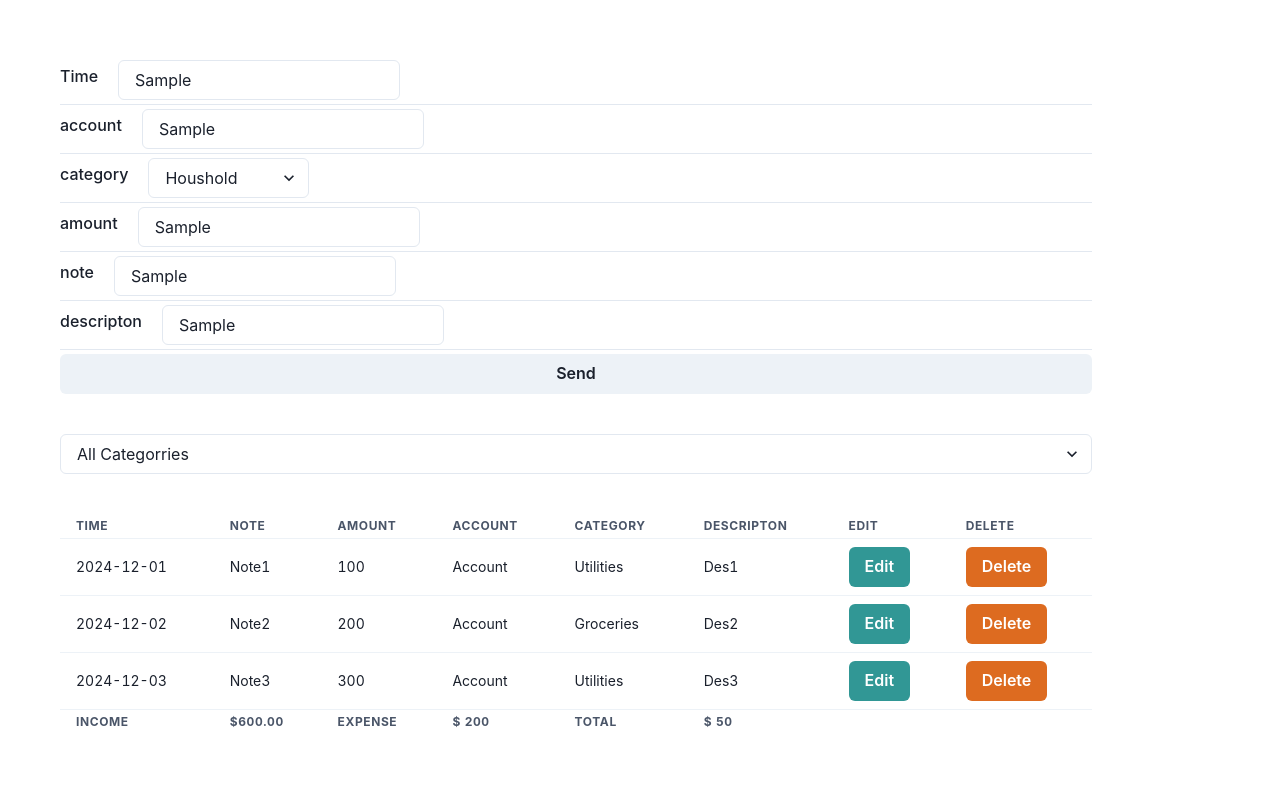
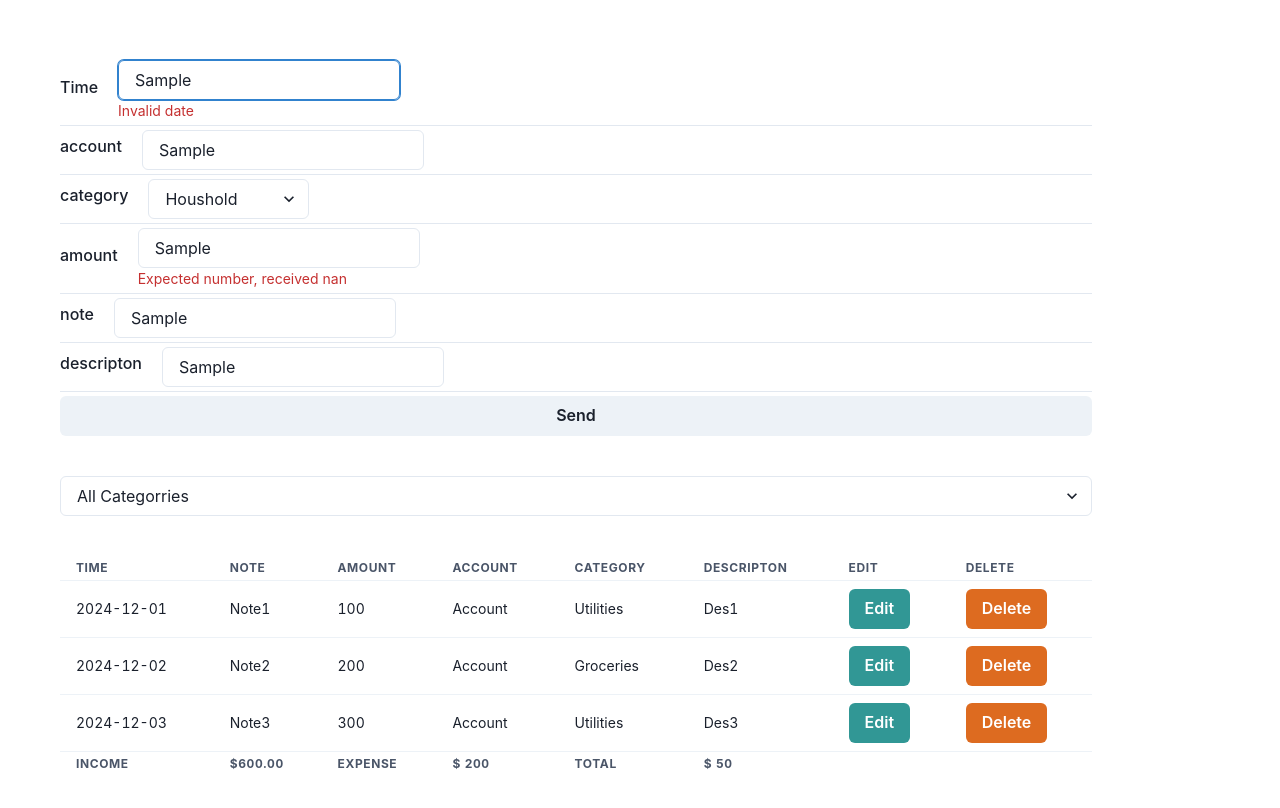
Before and after one commit to msm-faraj/React-Expense-Tracker, a React (Vite) app: page / in a window 1280 px wide. Both pictures are taken after typing "Sample", "Sample", "Sample", "Sample", "Sample" into the empty fields and a click on the button "Send". Shown: the top 808 px of the page. Built offline with nearby package versions, Linux system fonts and the light colour scheme.

Commit message:
form validation done with zod and react-hook-form

```diff
--- a/package.json
+++ b/package.json
@@ -13,9 +13,12 @@
     "@chakra-ui/react": "^2.8.2",
     "@emotion/react": "^11.11.3",
     "@emotion/styled": "^11.11.0",
+    "@hookform/resolvers": "^3.3.4",
     "framer-motion": "^11.0.5",
     "react": "^18.2.0",
-    "react-dom": "^18.2.0"
+    "react-dom": "^18.2.0",
+    "react-hook-form": "^7.50.1",
+    "zod": "^3.22.4"
   },
   "devDependencies": {
     "@types/react": "^18.2.43",
--- a/src/App.tsx
+++ b/src/App.tsx
@@ -3,15 +3,7 @@ import { ExpenceTable } from "./components/ExpenseTable";
 import ExpenseFilter from "./components/ExpenseFilter";
 import { Box } from "@chakra-ui/react";
 import { ExpenseForm } from "./components/ExpenseForm";
-
-export const categories = [
-  "Houshold",
-  "Groceres",
-  "Transportation",
-  "Cloths",
-  "Health",
-  "Entertainment",
-];
+import categories from "./categories";
 
 function App() {
   const [selectedCategory, setSelectedCategory] = useState("");
@@ -56,13 +48,11 @@ function App() {
         <ExpenseForm></ExpenseForm>
       </Box>
       <Box p={p}>
-        {" "}
         <ExpenseFilter
           onSelectedCategory={(category) => setSelectedCategory(category)}
         ></ExpenseFilter>
       </Box>
       <Box p={p}>
-        {" "}
         <ExpenceTable
           expenses={visibleExpenses}
           onDelete={(id) => setExpenses(expenses.filter((e) => e.id !== id))}
--- /dev/null
+++ b/src/categories.ts
@@ -0,0 +1,10 @@
+const categories = [
+  "Houshold",
+  "Groceres",
+  "Transportation",
+  "Cloths",
+  "Health",
+  "Entertainment",
+] as const;
+
+export default categories;
--- a/src/components/ExpenseFilter.tsx
+++ b/src/components/ExpenseFilter.tsx
@@ -1,5 +1,5 @@
 import { Select } from "@chakra-ui/react";
-import { categories } from "../App";
+import categories from "../categories";
 
 interface Props {
   onSelectedCategory: (category: string) => void;
--- a/src/components/ExpenseForm.tsx
+++ b/src/components/ExpenseForm.tsx
@@ -1,4 +1,5 @@
 import {
+  Text,
   Box,
   Button,
   FormControl,
@@ -10,11 +11,38 @@ import {
   VStack,
 } from "@chakra-ui/react";
 
-import { categories } from "../App";
+import categories from "../categories";
+import { z } from "zod";
+import { zodResolver } from "@hookform/resolvers/zod";
+import { Form, useForm } from "react-hook-form";
+
+const style = {
+  colorDanger: "red.600",
+  errorFontSize: "sm",
+};
+
+const schema = z.object({
+  time: z.date(),
+  note: z.string().min(3).max(50),
+  amount: z.number().min(0.01).max(100_000),
+  account: z.string().min(3).max(50),
+  category: z.enum(categories),
+  description: z
+    .string()
+    .min(3, { message: "Description must be at least 3 char" })
+    .max(100),
+});
+
+type EpxenseFormData = z.infer<typeof schema>;
 
 export const ExpenseForm = () => {
+  const {
+    register,
+    handleSubmit,
+    formState: { errors },
+  } = useForm<EpxenseFormData>({ resolver: zodResolver(schema) });
   return (
-    <FormControl>
+    <form onSubmit={handleSubmit((data) => console.log(data))}>
       <VStack
         divider={<StackDivider borderColor="gray.200" />}
         spacing={1}
@@ -25,7 +53,16 @@ export const ExpenseForm = () => {
             <FormLabel htmlFor="time">Time</FormLabel>
           </Box>
           <Box>
-            <Input id="time" type="text"></Input>
+            <Input
+              {...register("time", { valueAsDate: true })}
+              id="time"
+              type="text"
+            ></Input>
+            {errors.time && (
+              <Text fontSize={style.errorFontSize} color={style.colorDanger}>
+                {errors.time.message}
+              </Text>
+            )}
           </Box>
         </HStack>
         <HStack>
@@ -33,7 +70,12 @@ export const ExpenseForm = () => {
             <FormLabel htmlFor="account">account</FormLabel>
           </Box>
           <Box>
-            <Input id="account" type="text"></Input>
+            <Input {...register("account")} id="account" type="text"></Input>
+            {errors.account && (
+              <Text fontSize={style.errorFontSize} color={style.colorDanger}>
+                {errors.account.message}
+              </Text>
+            )}
           </Box>
         </HStack>
         <HStack>
@@ -41,13 +83,18 @@ export const ExpenseForm = () => {
             <FormLabel htmlFor="category">category</FormLabel>
           </Box>
           <Box>
-            <Select id="category">
+            <Select {...register("category")} id="category">
               {categories.map((category) => (
                 <option key={category} value={category}>
                   {category}
                 </option>
               ))}
             </Select>
+            {errors.category && (
+              <Text fontSize={style.errorFontSize} color={style.colorDanger}>
+                {errors.category.message}
+              </Text>
+            )}
           </Box>
         </HStack>
         <HStack>
@@ -55,7 +102,16 @@ export const ExpenseForm = () => {
             <FormLabel htmlFor="amount">amount</FormLabel>
           </Box>
           <Box>
-            <Input id="amount" type="text"></Input>
+            <Input
+              {...register("amount", { valueAsNumber: true })}
+              id="amount"
+              type="text"
+            ></Input>
+            {errors.amount && (
+              <Text fontSize={style.errorFontSize} color={style.colorDanger}>
+                {errors.amount.message}
+              </Text>
+            )}
           </Box>
         </HStack>
         <HStack>
@@ -63,7 +119,12 @@ export const ExpenseForm = () => {
             <FormLabel htmlFor="note">note</FormLabel>
           </Box>
           <Box>
-            <Input id="note" type="text"></Input>
+            <Input {...register("note")} id="note" type="text"></Input>
+            {errors.note && (
+              <Text fontSize={style.errorFontSize} color={style.colorDanger}>
+                {errors.note.message}
+              </Text>
+            )}
           </Box>
         </HStack>
         <HStack>
@@ -71,11 +132,20 @@ export const ExpenseForm = () => {
             <FormLabel htmlFor="descripton">descripton</FormLabel>
           </Box>
           <Box>
-            <Input id="descripton" type="text"></Input>
+            <Input
+              {...register("description")}
+              id="descripton"
+              type="text"
+            ></Input>
+            {errors.description && (
+              <Text fontSize={style.errorFontSize} color={style.colorDanger}>
+                {errors.description.message}
+              </Text>
+            )}
           </Box>
         </HStack>
-        <Button>Send</Button>
+        <Button type="submit">Send</Button>
       </VStack>
-    </FormControl>
+    </form>
   );
 };
```
Also changed, not shown: 1 other file (tests, documents, lock files or other folders).
